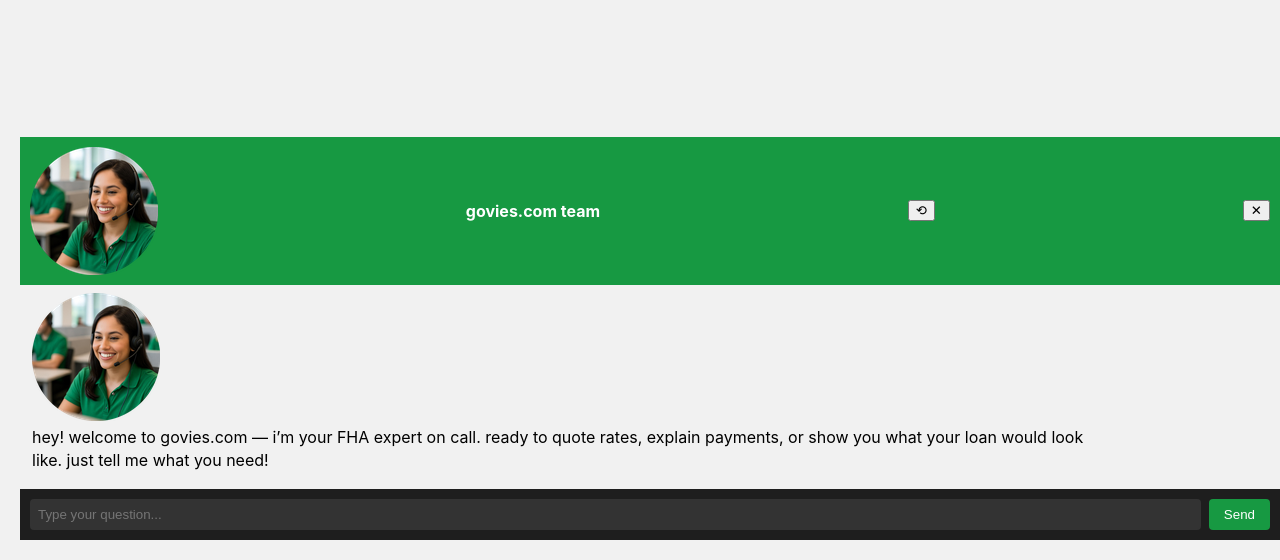
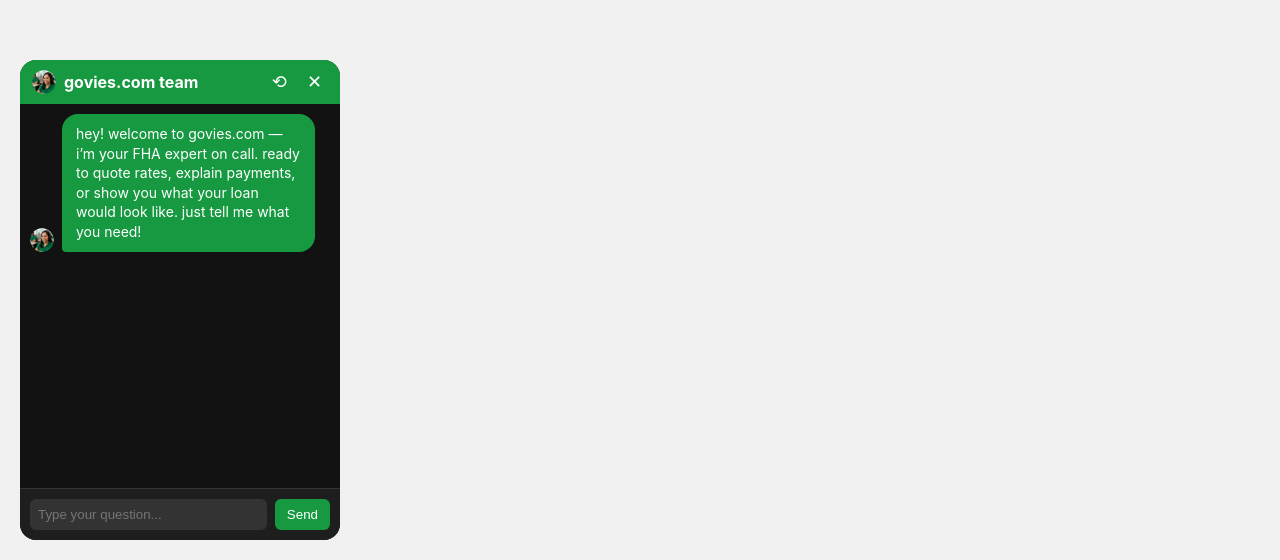
Before and after one commit to farrisajohn-cmd/08062025, a React (Create React App) app: page / in a window 1280 px wide. Shown: the part 240-800 px from the top of the page. Built offline with nearby package versions, Linux system fonts and the light colour scheme.

Commit message:
Update ChatBox.css

```diff
--- a/src/ChatBox.css
+++ b/src/ChatBox.css
@@ -2,120 +2,133 @@
   position: fixed;
   bottom: 20px;
   left: 20px;
-  z-index: 1000;
+  width: 320px;
+  height: 480px;
+  background-color: #1e1e1e;
+  border-radius: 16px;
+  display: flex;
+  flex-direction: column;
+  overflow: hidden;
+  z-index: 9999;
   font-family: 'Inter', sans-serif;
+  box-shadow: none;
 }
 
 .chat-toggle {
+  position: fixed;
+  bottom: 20px;
+  left: 20px;
+  width: 60px;
+  height: 60px;
   background-color: #179942;
-  color: white;
+  color: #fff;
   border: none;
   border-radius: 50%;
-  width: 60px;
-  height: 60px;
-  font-size: 24px;
+  font-size: 28px;
   cursor: pointer;
-}
-
-.chat-box {
-  width: 320px;
-  height: 450px;
-  background-color: #1a1a1a;
-  color: white;
-  display: flex;
-  flex-direction: column;
-  border-radius: 10px;
-  overflow: hidden;
+  z-index: 9999;
 }
 
 .chat-header {
+  display: flex;
+  align-items: center;
   background-color: #179942;
   color: white;
-  display: flex;
-  justify-content: space-between;
-  align-items: center;
-  padding: 10px;
-}
-
-.header-left {
-  display: flex;
-  align-items: center;
+  padding: 10px 12px;
+  font-weight: bold;
   gap: 8px;
 }
 
-.header-right button {
-  background: none;
+.chat-title {
+  flex: 1;
+}
+
+.chat-btn {
+  background: transparent;
   border: none;
   color: white;
   font-size: 18px;
   cursor: pointer;
-  margin-left: 10px;
 }
 
-.chat-avatar {
-  width: 30px;
-  height: 30px;
+.avatar {
+  width: 24px;
+  height: 24px;
   border-radius: 50%;
 }
 
-.chat-title {
-  font-weight: bold;
-}
-
-.chat-messages {
+.chat-body {
   flex: 1;
   padding: 10px;
   overflow-y: auto;
+  display: flex;
+  flex-direction: column;
+  gap: 8px;
   background-color: #121212;
 }
 
 .chat-message {
-  padding: 8px 12px;
-  margin-bottom: 10px;
-  max-width: 85%;
+  display: flex;
+  gap: 8px;
+  align-items: flex-end;
+}
+
+.chat-message.user {
+  justify-content: flex-end;
+}
+
+.chat-message.assistant {
+  justify-content: flex-start;
+}
+
+.chat-bubble {
+  max-width: 75%;
+  padding: 10px 14px;
+  border-radius: 16px;
+  font-size: 14px;
   line-height: 1.4;
-  border-radius: 12px;
   white-space: pre-wrap;
 }
 
-.chat-message.user {
-  background-color: #333;
-  align-self: flex-end;
+.chat-message.user .chat-bubble {
+  background-color: #e0e0e0;
+  color: #000;
+  border-bottom-right-radius: 4px;
 }
 
-.chat-message.bot {
+.chat-message.assistant .chat-bubble {
   background-color: #179942;
-  align-self: flex-start;
   color: white;
+  border-bottom-left-radius: 4px;
 }
 
-.typing-indicator {
+.typing {
   font-style: italic;
-  color: #888;
-  margin-top: 5px;
+  opacity: 0.8;
 }
 
 .chat-input {
   display: flex;
   padding: 10px;
+  border-top: 1px solid #333;
   background-color: #1e1e1e;
 }
 
 .chat-input input {
   flex: 1;
   padding: 8px;
-  border-radius: 4px;
   border: none;
+  border-radius: 6px;
   background-color: #333;
   color: white;
 }
 
 .chat-input button {
+  margin-left: 8px;
+  padding: 8px 12px;
   background-color: #179942;
+  border: none;
+  border-radius: 6px;
   color: white;
-  border: none;
-  padding: 0 15px;
-  margin-left: 8px;
-  border-radius: 4px;
   cursor: pointer;
 }
```
